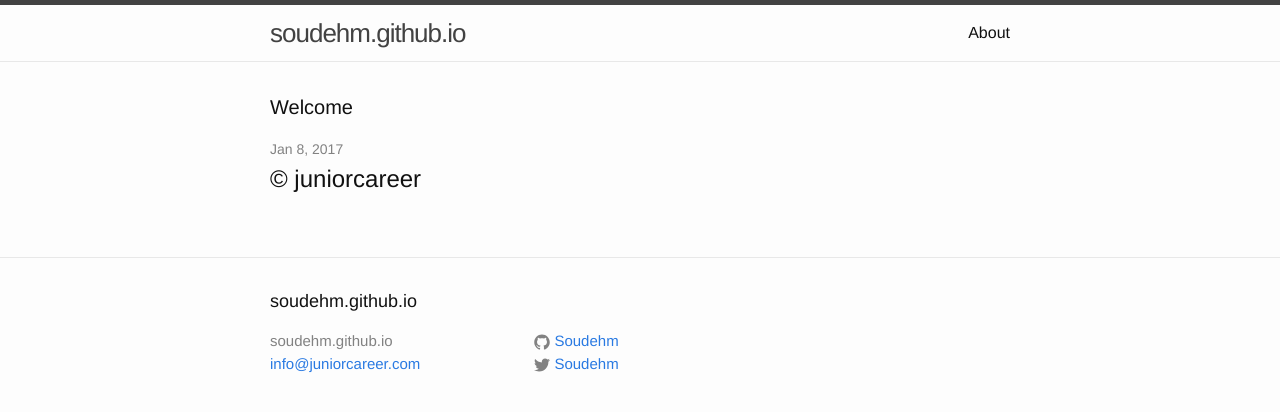
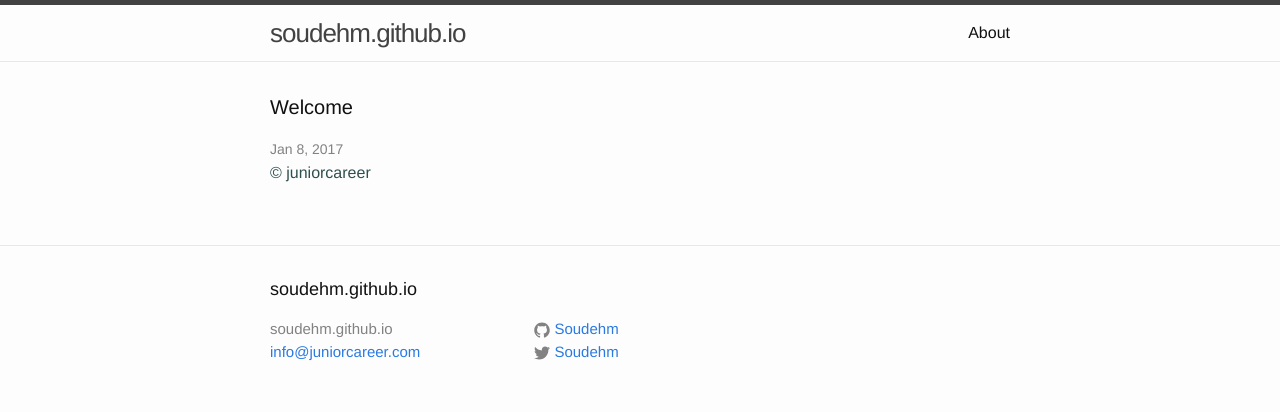
Before and after one commit to Soudehm/soudehm.github.io, a Jekyll site: the page built from index.html, in a window 1280 px wide. Shown: the top 412 px of the page. Built offline with Jekyll 4.4.1, drawn with Linux system fonts in a browser that asks for light colours.

Commit message:
adding footer

```diff
--- a/css/main.scss
+++ b/css/main.scss
@@ -51,3 +51,9 @@ $on-laptop:        800px;
         "layout",
         "syntax-highlighting"
 ;
+
+
+    #footer {
+	color: DarkSlateGray;
+	font-size: 16px;
+}
```
